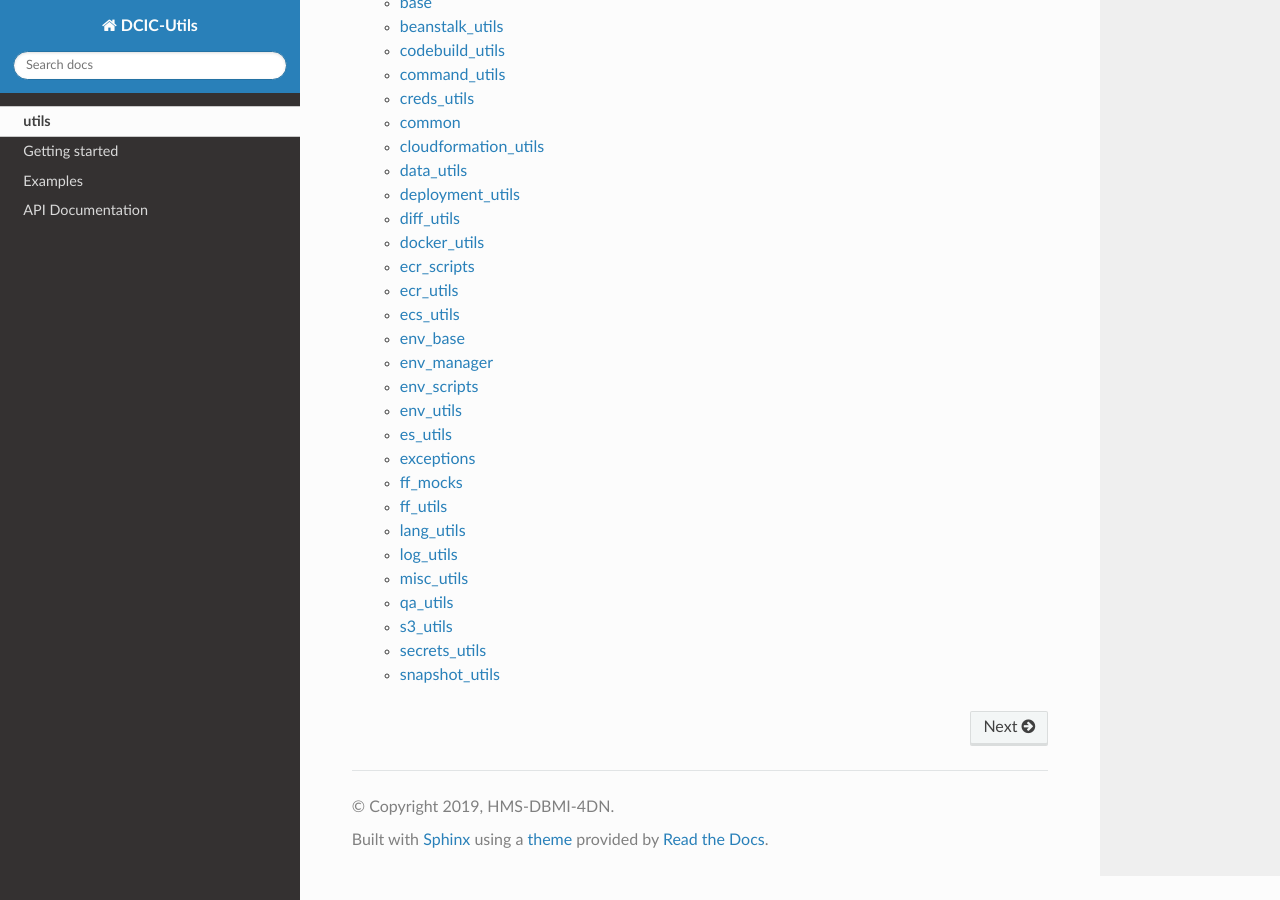
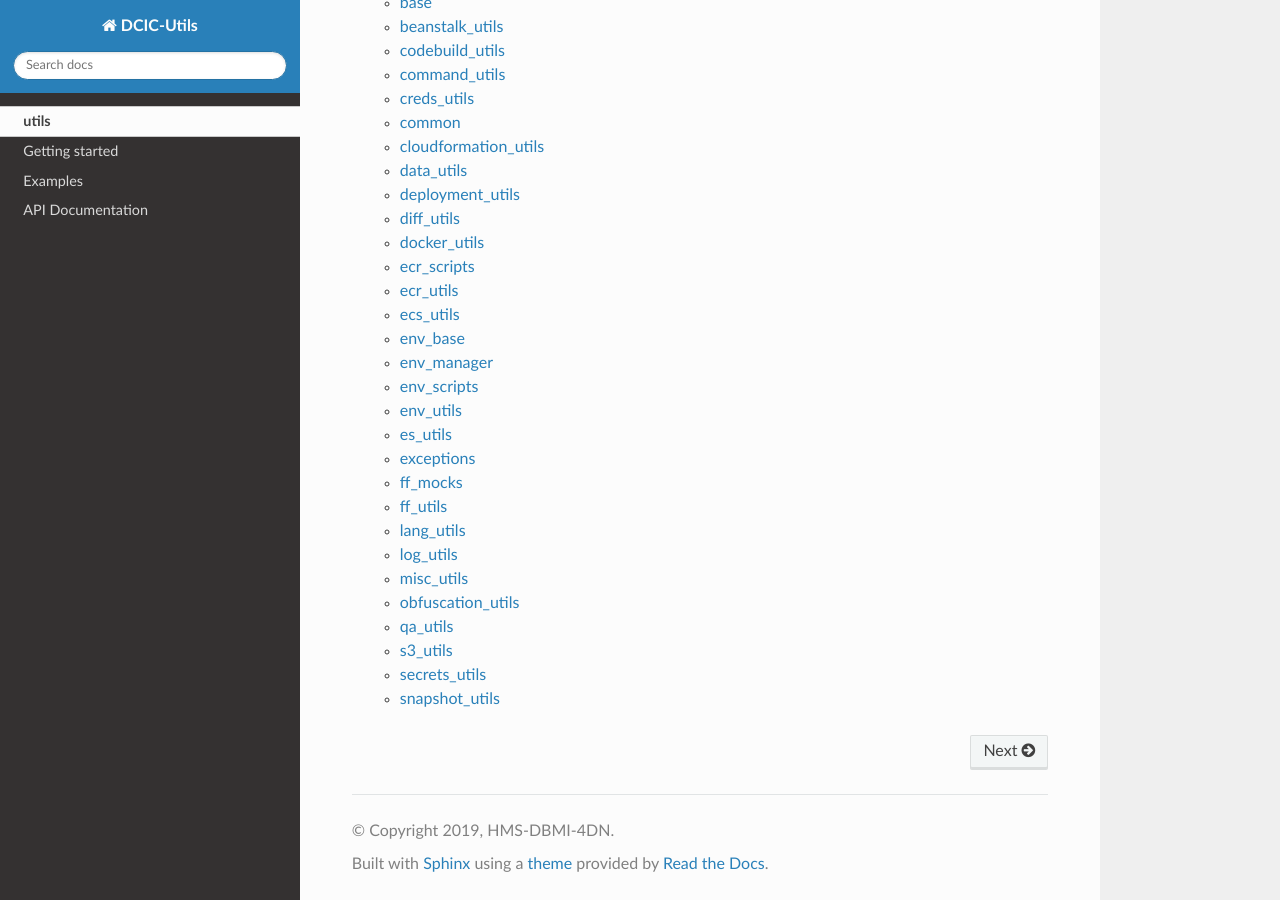
Before and after one commit to 4dn-dcic/utils, a Sphinx documentation site: the page built from docs/source/index.rst, in a window 1280 px wide and 900 px high, scrolled down 706 px. Built offline with Sphinx 7.4.7 and the Read the Docs theme 2.0.0, drawn with Linux system fonts in a browser that asks for light colours.

Commit message:
Added obfuscation_utils to docs/source/dcicutils.rst

```diff
--- a/docs/source/dcicutils.rst
+++ b/docs/source/dcicutils.rst
@@ -184,6 +184,13 @@ misc_utils
    :members:
 
 
+obfuscation_utils
+^^^^^^^^
+
+.. automodule:: dcicutils.obfuscation_utils
+   :members:
+
+
 qa_utils
 ^^^^^^^^
 
```
